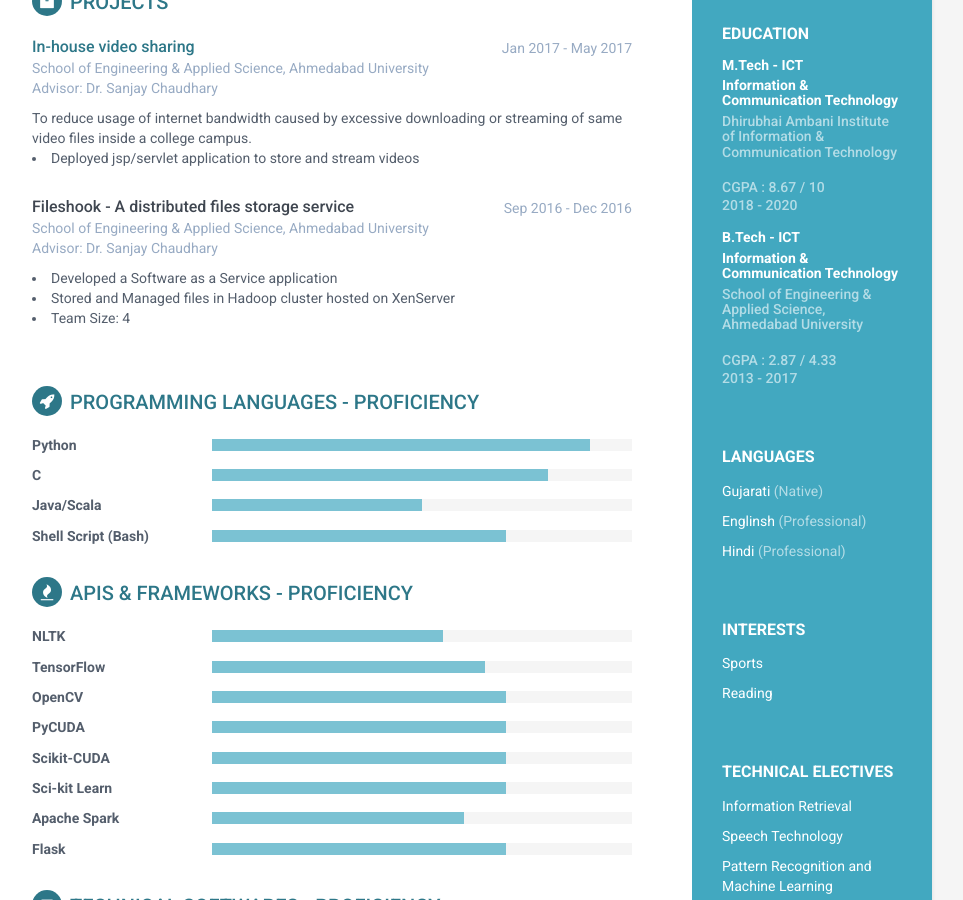
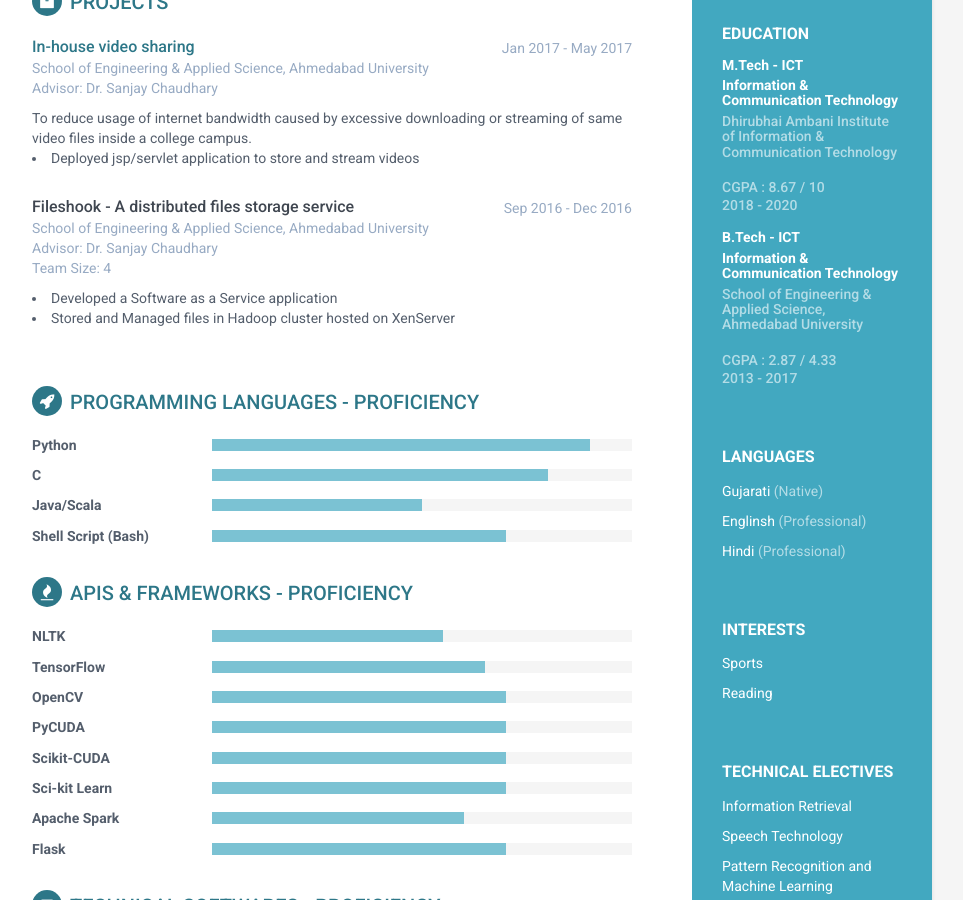
Before and after one commit to ashikkapadiya/ashikkapadiya.github.io, a Jekyll site: the page built from index.html, in a window 1280 px wide and 900 px high, scrolled down 620 px. Shown: the whole window, without its empty margins (188-1151 px from the left). Built offline with Jekyll 4.4.1, drawn with Linux system fonts in a browser that asks for light colours.

Commit message:
Update projects.html

```diff
--- a/_includes/projects.html
+++ b/_includes/projects.html
@@ -26,13 +26,13 @@ of same video files inside a college campus.
             </div><!--//upper-row-->
             <div class="company">School of Engineering & Applied Science, Ahmedabad University
               <br>Advisor: Dr. Sanjay Chaudhary
+              <br>Team Size: 4
             </div>
         </div><!--//meta-->
         <div class="details">
 
             <li>Developed a Software as a Service application</li>
             <li>Stored and Managed files in Hadoop cluster hosted on XenServer</li>
-            <li>Team Size: 4</li>
         </div><!--//details-->
     </div><!--//item-->
 
```
